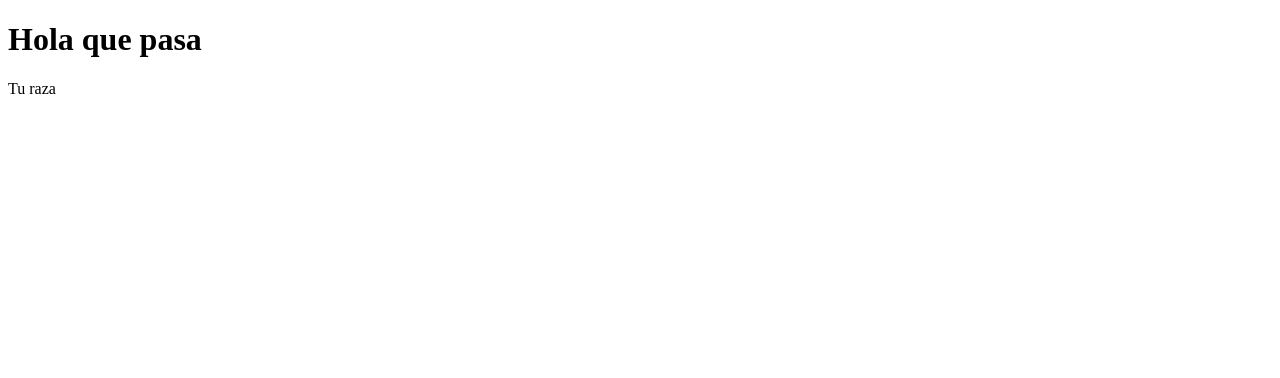
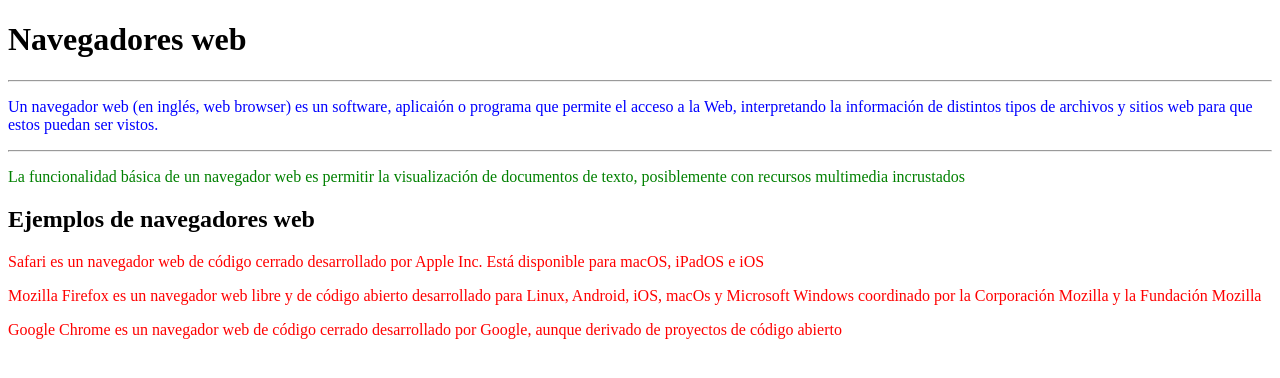
Before and after one commit to danielszalkowski/test1, a plain HTML site: page index.html in a window 1280 px wide. Drawn offline with Linux system fonts and the light colour scheme.

Commit message:
Práctica 2.2

```diff
--- a/index.html
+++ b/index.html
@@ -4,10 +4,18 @@
     <meta charset="UTF-8">
     <meta http-equiv="X-UA-Compatible" content="IE=edge">
     <meta name="viewport" content="width=device-width, initial-scale=1.0">
-    <title>KLK</title>
+    <title>Práctica 2.2</title>
+    <link rel="stylesheet" href="style.css">
 </head>
 <body>
-    <h1>Hola que pasa</h1>
-    <p>Tu raza</p>
+    <h1>Navegadores web</h1>
+    <hr>
+    <p id="definicion">Un navegador web (en inglés, web browser) es un software, aplicaión o programa que permite el acceso a la Web, interpretando la información de distintos tipos de archivos y sitios web para que estos puedan ser vistos.</p>
+    <hr>
+    <p>La funcionalidad básica de un navegador web es permitir la visualización de documentos de texto, posiblemente con recursos multimedia incrustados</p>
+    <h2>Ejemplos de navegadores web</h2>
+    <p class="navegador"> Safari es un navegador web de código cerrado desarrollado por Apple Inc. Está disponible para macOS, iPadOS e iOS</p>
+    <p class="navegador">Mozilla Firefox es un navegador web libre y de código abierto desarrollado para Linux, Android, iOS, macOs y Microsoft Windows coordinado por la Corporación Mozilla y la Fundación Mozilla</p>
+    <p class="navegador">Google Chrome es un navegador web de código cerrado desarrollado por Google, aunque derivado de proyectos de código abierto</p>
 </body>
 </html>
--- a/style.css
+++ b/style.css
@@ -0,0 +1,11 @@
+#definicion {
+    color:blue
+}
+
+p {
+    color: green;
+}
+
+p.navegador {
+    color: red;
+}
```
